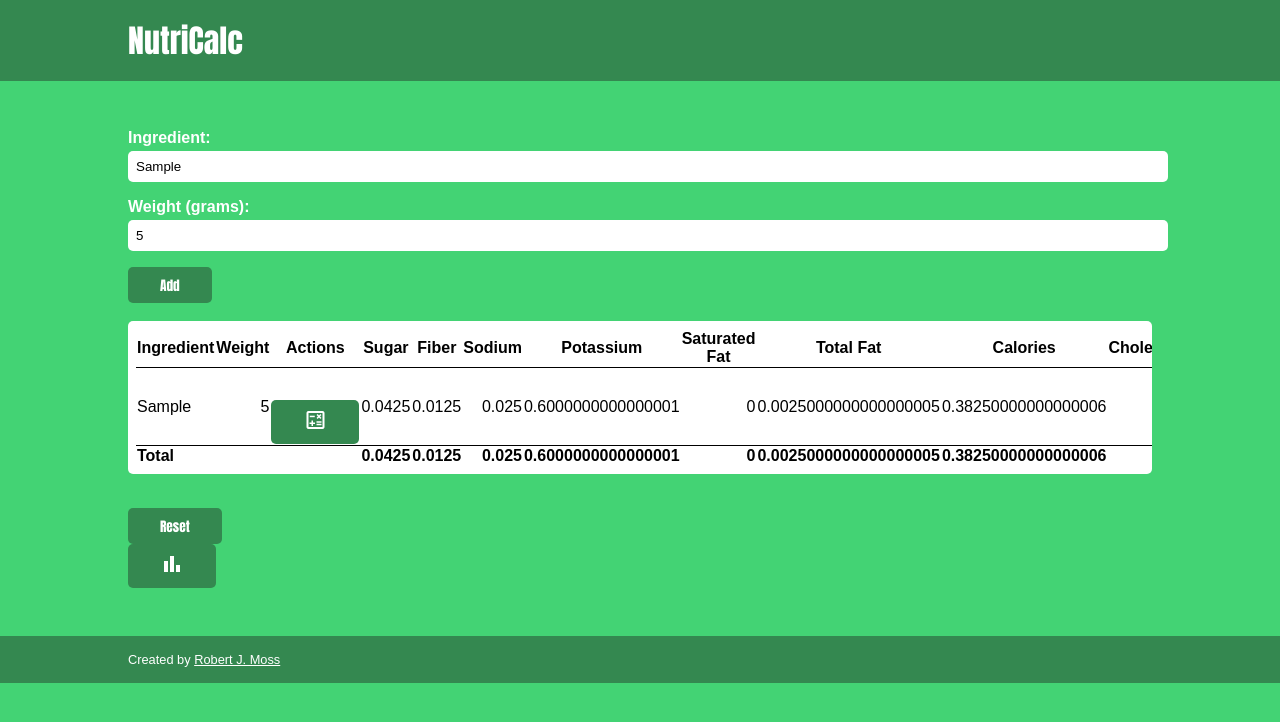
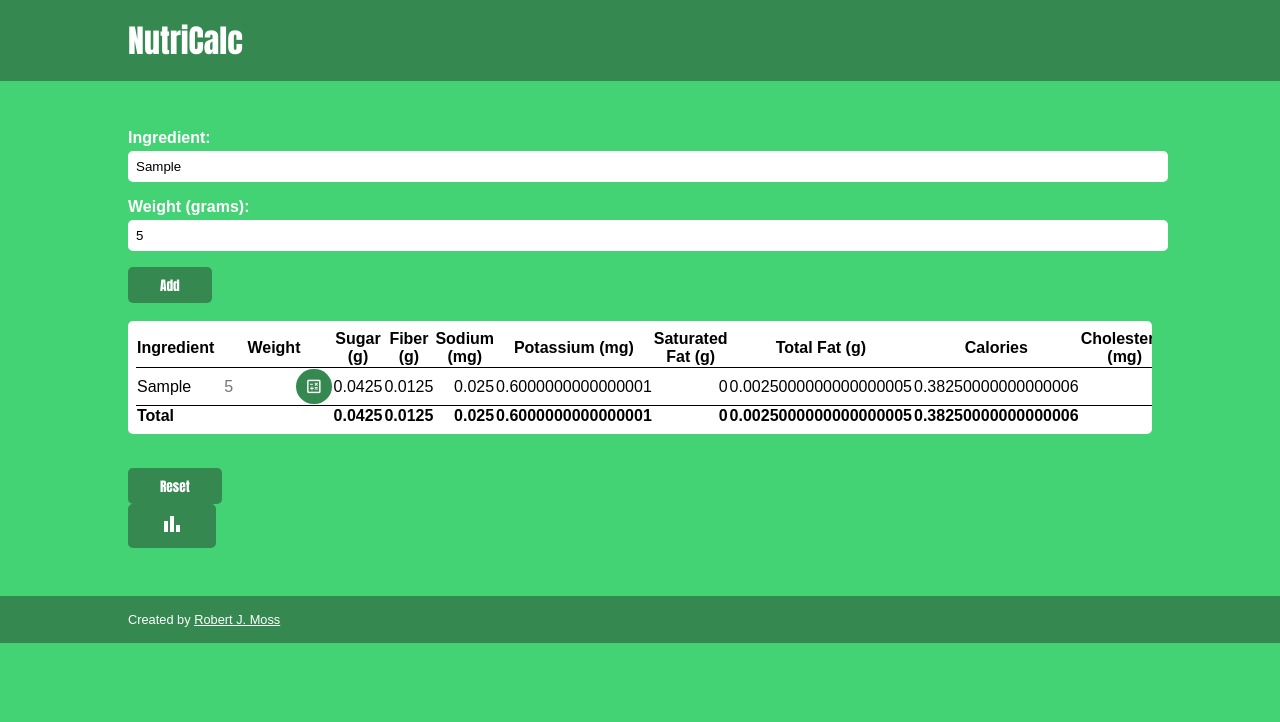
Before and after one commit to rmoss08/nutrition-calculator, a React (Create React App) app: page / in a window 1280 px wide. Both pictures are taken after typing "Sample", "5" into the empty fields and a click on the button "Add". Shown: the top 722 px of the page. Built offline with nearby package versions, Linux system fonts and the light colour scheme.

Commit message:
style: formats the table buttons

```diff
--- a/src/components/Table/QuantityInput.js
+++ b/src/components/Table/QuantityInput.js
@@ -1,6 +1,7 @@
 import { useDispatch, useSelector } from 'react-redux';
 import { mealActions } from '../../store/meal-slice';
 import { calculateWeightedValues } from '../IngredientForm';
+import styles from './QuantityInput.module.css';
 
 const QuantityInput = (props) => {
   const dispatch = useDispatch();
@@ -22,13 +23,14 @@ const QuantityInput = (props) => {
   };
 
   return (
-    <form onSubmit={submitHandler}>
+    <form className={styles['quantity-form']} onSubmit={submitHandler}>
       <input
         id={`table-quantity-input-${ingredient.id}`}
+        className={styles['quantity-form__input']}
         type="number"
         placeholder={props.placeholder}
       ></input>
-      <button>
+      <button className='table-button'>
         <span className="material-symbols-outlined">calculate</span>
       </button>
     </form>
--- /dev/null
+++ b/src/components/Table/QuantityInput.module.css
@@ -0,0 +1,17 @@
+.quantity-form {
+    display: flex;
+    align-items: center;
+}
+
+.quantity-form__input,
+.quantity-form .table-button {
+    display: inline;
+}
+
+.quantity-form__input {
+    width: 4rem;
+}
+
+.quantity-form__input[placeholder] {
+    font-size: 1rem;
+}
--- a/src/components/Table/RemoveIngredientButton.js
+++ b/src/components/Table/RemoveIngredientButton.js
@@ -12,7 +12,7 @@ const RemoveIngredientButton = (props) => {
   };
 
     return (
-    <button onClick={clickHandler}>
+    <button className="table-button" onClick={clickHandler}>
       <span className="material-symbols-outlined">remove</span>
     </button>
   );
--- a/src/components/Table/Row.js
+++ b/src/components/Table/Row.js
@@ -8,11 +8,11 @@ const Row = (props) => {
       <td key={`name-${tdData.id}`} className={styles['row-name']}>
         {tdData.name}
       </td>,
-      <td key={`weight-${tdData.id}`} className="text-align-right">
-        {tdData.userQuantity_g}
-      </td>,
+      // <td key={`weight-${tdData.id}`} className="text-align-right">
+      //   {tdData.userQuantity_g}
+      // </td>,
       <td key={`action-${tdData.id}`}>
-        <QuantityInput ingredient={tdData} />
+        <QuantityInput ingredient={tdData} placeholder={tdData.userQuantity_g} />
       </td>,
     ];
 
--- a/src/components/Table/Table.js
+++ b/src/components/Table/Table.js
@@ -7,17 +7,16 @@ import { useMemo } from 'react';
 const TABLE_HEADER = [
   'Ingredient',
   'Weight',
-  'Actions',
-  'Sugar',
-  'Fiber',
-  'Sodium',
-  'Potassium',
-  'Saturated Fat',
-  'Total Fat',
+  'Sugar\n(g)',
+  'Fiber\n(g)',
+  'Sodium\n(mg)',
+  'Potassium\n(mg)',
+  'Saturated Fat\n(g)',
+  'Total Fat\n(g)',
   'Calories',
-  'Cholesterol',
-  'Protein',
-  'Carbohydrate',
+  'Cholesterol\n(mg)',
+  'Protein\n(g)',
+  'Carbohydrates\n(g)',
 ];
 
 const Table = (props) => {
--- a/src/components/Table/Total.js
+++ b/src/components/Table/Total.js
@@ -49,7 +49,6 @@ const Total = (props) => {
   let tdElements = [
     <td key="total">Total</td>,
     <td key="weight"></td>,
-    <td key="action"></td>,
   ];
   tdElements = createTdElements(tdElements, tableTotals);
 
--- a/src/index.css
+++ b/src/index.css
@@ -110,3 +110,19 @@ table {
 .linkedin-hyperlink:hover {
   color: blue;
 }
+
+.table-button {
+  display: flex;
+  align-items: center;
+  border-radius: 50%;
+  padding: 0.5rem;
+}
+
+.table-button:hover {
+  background-color: #2a7041;;
+  border: none;
+}
+
+.table-button .material-symbols-outlined {
+  font-size: 1.2rem;
+}
```
